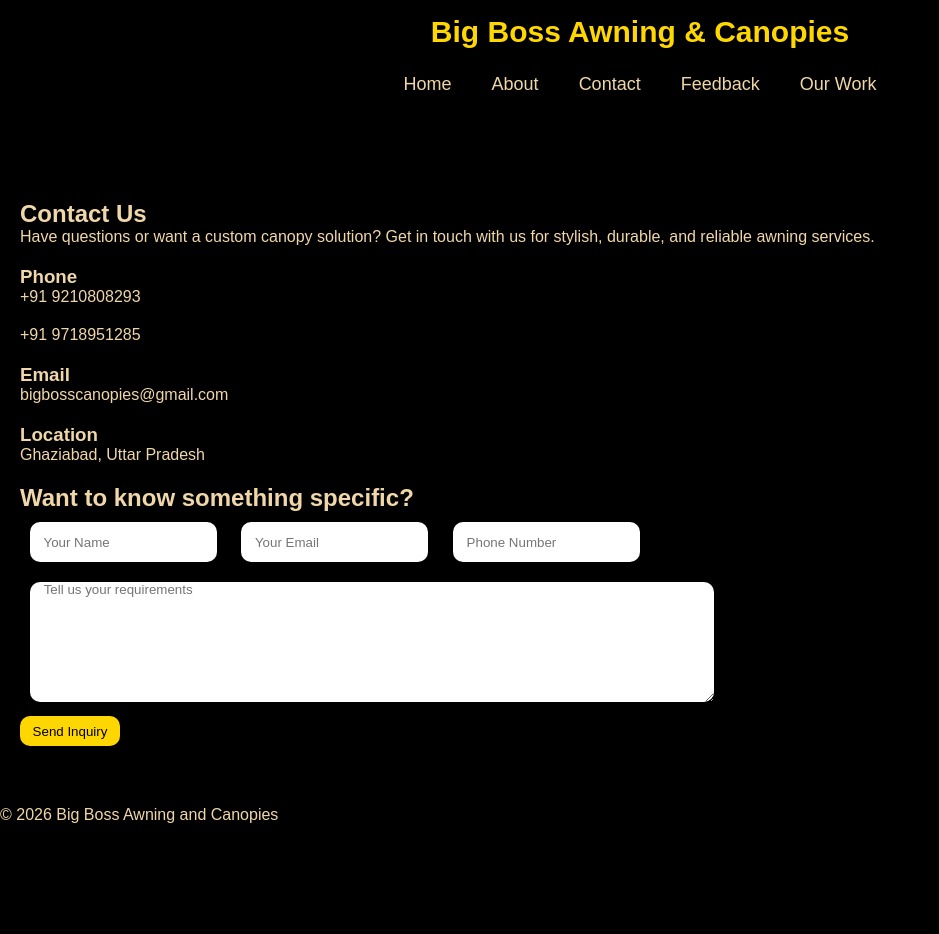
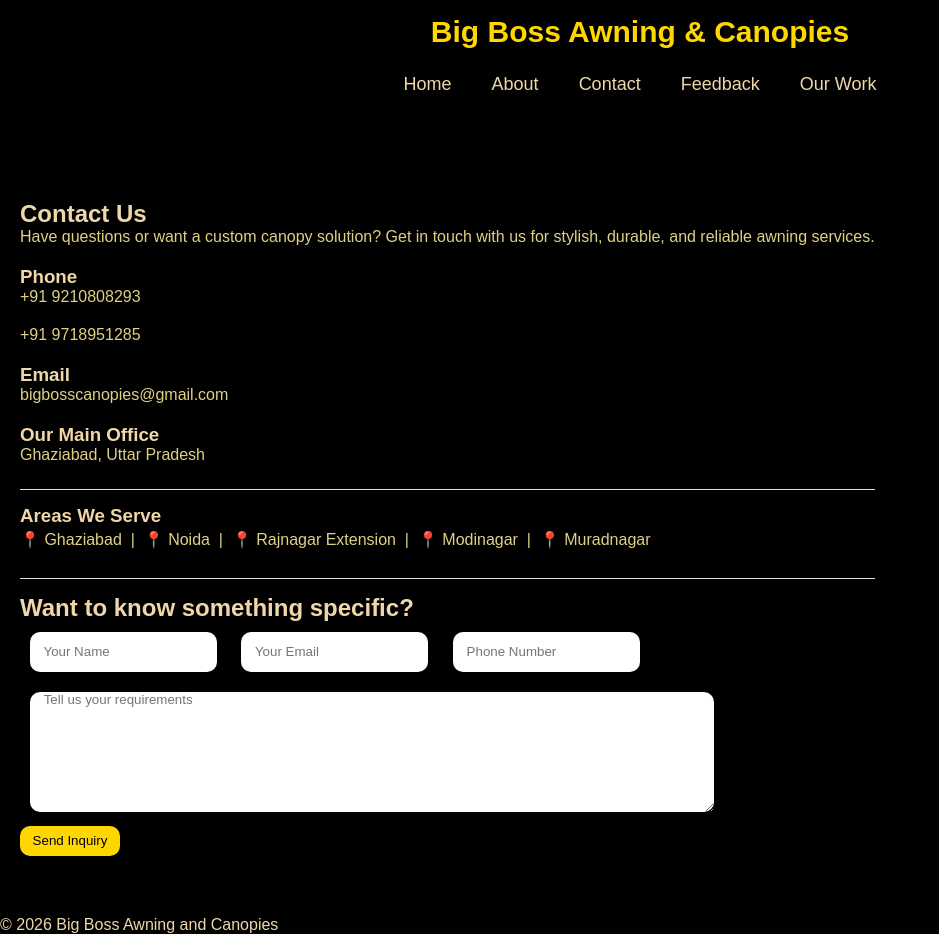
Before and after one commit to hanji-abhay/awning, a Django app: page /contact/ in a window 1280 px wide. Shown: the whole page, without its empty margins (0-939 px from the left). Before the commit the page ends 823 px from the top, so only its background shows below. Run offline with Django 5.2, Linux system fonts and the light colour scheme.

Commit message:
Added service locations to contact page layout for local SEO

```diff
--- a/website/static/css/index.css
+++ b/website/static/css/index.css
@@ -190,6 +190,7 @@
 
 .contact-info p{
 margin-bottom: 20px;
+color: rgb(224, 208, 132);
 }
 
 .form input, .form textarea{
--- a/website/templates/contact.html
+++ b/website/templates/contact.html
@@ -36,11 +36,16 @@
                 </div>
 
                 <div class="info-box">
-                    <h3>Location</h3>
-                    <p>
-                        Ghaziabad, Uttar Pradesh
-                    </p>
+                    <h3>Our Main Office</h3>
+                    <p>Ghaziabad, Uttar Pradesh</p>
                 </div>
+                <div class="info-box" style="margin-top: 25px; border-top: 1px solid #ddd; padding-top: 15px;">
+                <h3>Areas We Serve</h3>
+                <p style="color:rgb(224, 208, 132); line-height: 1.6; font-weight: 500;">
+                    📍 Ghaziabad &nbsp;|&nbsp; 📍 Noida &nbsp;|&nbsp; 📍 Rajnagar Extension &nbsp;|&nbsp; 📍 Modinagar &nbsp;|&nbsp; 📍 Muradnagar
+                </p>
+            </div>
+            <div class="info-box" style="margin-top: 25px; border-top: 1px solid #ddd; padding-top: 15px;"></div>
             </div>
 
             <div class="contact-form">
```
